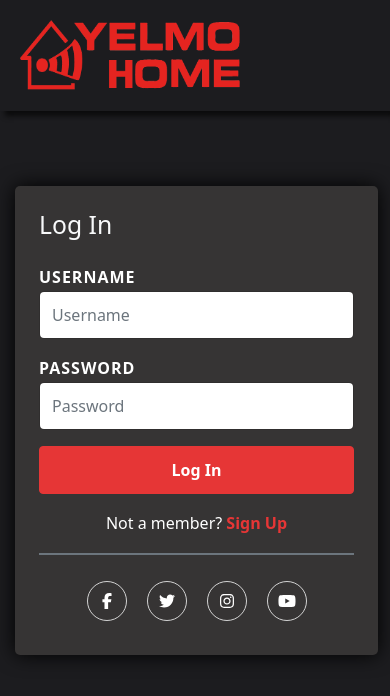
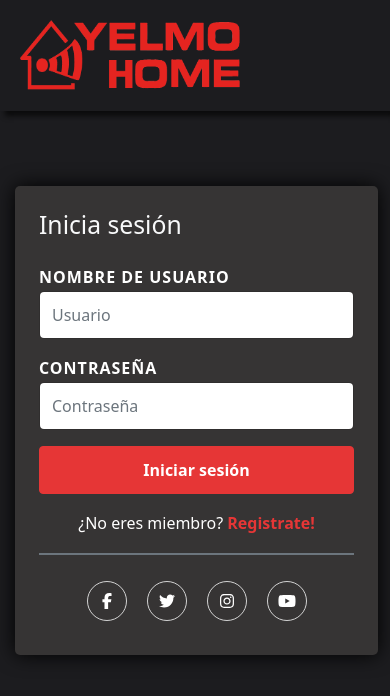
Before and after one commit to Regnierd/YelmoHome, an Angular app: page /login in a window 390 px wide. Shown: the top 696 px of the page. Built offline with nearby package versions, Linux system fonts and the light colour scheme; no server answers; grey boxes are pictures that could not be loaded.

Commit message:
u responsive

```diff
--- a/src/app/components/film-player/film-player.component.html
+++ b/src/app/components/film-player/film-player.component.html
@@ -2,7 +2,7 @@
 
 <div class="container-fluid contenedor" *ngIf="selectedFilm">
     <div class="row">
-        <div class="col-xs-12 col-lg-5 container-info-film">
+        <div class="col-xs-12 col-lg-6 container-info-film">
             <div class="card bg-transparent text-light border-0">
                 <div class="card-body">
                     <img src="{{selectedFilm.img}}" class="card-img-top" />
@@ -23,13 +23,13 @@
                 </div>
             </div>
         </div>
-        <div class="col-xs-12 col-lg-5 container-iframe">
+        <div class="col-xs-12 col-lg-6 container-iframe">
             <iframe [src]="urlFilm" frameBorder="0"
                 allow="accelerometer; autoplay; encrypted-media; gyroscope; picture-in-picture"
                 allowfullscreen>
             </iframe>
             <div *ngIf="edit==true" class="edit">
-                <a routerLink="/edit-film/{{selectedFilm.id_film}}" routerLinkActive="active">Edit Film</a>
+                <a routerLink="/edit-film/{{selectedFilm.id_film}}" routerLinkActive="active"><fa-icon [icon]="faPenToSquare" class="me-2"></fa-icon>Edit Film</a>
             </div>
         </div>
     </div>
--- a/src/app/components/film-player/film-player.component.ts
+++ b/src/app/components/film-player/film-player.component.ts
@@ -1,11 +1,10 @@
 import { Component, OnInit } from '@angular/core';
 import { DomSanitizer, SafeResourceUrl } from '@angular/platform-browser';
 import { ActivatedRoute, Router } from '@angular/router';
-import { Category } from 'src/app/data/category';
 import { Film } from 'src/app/data/pelicula';
 import { User } from 'src/app/data/user';
 import { ConnectionServerService } from 'src/app/services/connection-server.service';
-
+import { faPenToSquare } from '@fortawesome/free-regular-svg-icons';
 
 @Component({
   selector: 'app-film-player',
@@ -16,6 +15,7 @@ export class FilmPlayerComponent implements OnInit {
 
   constructor(public connectionServerService:ConnectionServerService, private route: ActivatedRoute, private domSanitizer: DomSanitizer, private router: Router) { }
 
+  faPenToSquare = faPenToSquare;
   selectedFilm: Film = this.connectionServerService.selectedFilm;
   urlFilm: SafeResourceUrl = this.domSanitizer.bypassSecurityTrustResourceUrl("");
   admin: User = JSON.parse(localStorage.getItem("user") || "{}") ;
--- a/src/app/components/film-player/film-player.module.ts
+++ b/src/app/components/film-player/film-player.module.ts
@@ -4,7 +4,7 @@ import { AppRoutingModule } from 'src/app/app-routing.module';
 import { FilmPlayerComponent } from './film-player.component';
 import { HeaderModule } from '../header/header.module';
 import { FooterModule } from '../footer/footer.module';
-
+import { FontAwesomeModule } from '@fortawesome/angular-fontawesome';
 
 @NgModule({
   declarations: [FilmPlayerComponent],
@@ -12,7 +12,8 @@ import { FooterModule } from '../footer/footer.module';
     CommonModule,
     AppRoutingModule,
     HeaderModule,
-    FooterModule
+    FooterModule,
+    FontAwesomeModule
   ],
   exports:[FilmPlayerComponent]
 })
--- a/src/app/components/header/header.component.html
+++ b/src/app/components/header/header.component.html
@@ -14,10 +14,6 @@
                     <a class="nav-link active" aria-current="page" routerLink="/home" routerLinkActive="active"> Home</a>
                 </li>
             </ul>
-            <form class="">
-                <input class="form-control me-2 search" type="search" placeholder="Buscar"
-                    aria-label="Search" disabled>
-            </form>
             <div class="nav-element">
                 <div class="account">
                     <a class="avatar">
--- a/src/app/components/home/home.component.html
+++ b/src/app/components/home/home.component.html
@@ -19,7 +19,7 @@
                 <div class="carousel-item active">
                     <div class="container-fluid">
                         <div class="row">
-                            <div class="col-sm-4 col-md-4 col-lg-4 col-xl-2 col-xs-1 mb-md-2 mb-2" *ngFor="let film of category.films | slice:0:6;">
+                            <div class="col-sm-4 col-md-4 col-lg-4 col-xl-2 col-xs-1 mb-2 mb-xl-0" *ngFor="let film of category.films | slice:0:6;">
                                 <div class="card border-0 bg-transparent">
                                     <img src="{{film.img}}" alt="" class="card-img-top">
                                     <div class="icon-play" routerLink="/player-film/{{film.id_film}}" routerLinkActive="active">
@@ -34,7 +34,7 @@
                 <div class="carousel-item">
                     <div class="container-fluid">
                         <div class="row">
-                            <div class="col-md-4 col-lg-4 col-xl-2 col-xs-1  mb-md-2 mb-2" *ngFor="let film of category.films | slice:6:12;">
+                            <div class="col-sm-4 col-md-4 col-lg-4 col-xl-2 col-xs-1 mb-2 mb-xl-0" *ngFor="let film of category.films | slice:6:12;">
                                 <div class="card border-0 bg-transparent">
                                     <img src="{{film.img}}" alt="" class="card-img-top" >
                                     <div class="icon-play" routerLink="/player-film/{{film.id_film}}" routerLinkActive="active">
--- a/src/app/components/login/login.component.html
+++ b/src/app/components/login/login.component.html
@@ -8,23 +8,23 @@
                 <div class="wrap d-md-flex">
                     <div class="img"></div>
                     <div class="login-wrap p-4 p-md-5">
-                        <h2 class="w-100 mb-4 text-light">Log In</h2>
+                        <h2 class="w-100 mb-4 text-light">Inicia sesión</h2>
                         <div class="sign-form">
                             <div class="form-group mb-3">
-                                <label for="name" class="label">Username</label>
-                                <input type="text" class="form-control" name="userName" placeholder="Username" required #name>
+                                <label for="name" class="label">Nombre de usuario</label>
+                                <input type="text" class="form-control" name="userName" placeholder="Usuario" required #name>
                             </div>
                             <div class="form-group mb-3">
-                                <label for="name" class="label">Password</label>
-                                <input type="password" class="form-control" name="pass" placeholder="Password" required #pass>
+                                <label for="name" class="label">Contraseña</label>
+                                <input type="password" class="form-control" name="pass" placeholder="Contraseña" required #pass>
                             </div>
                             <div class="form-group mb-3">
-                                <button (click)="login(name.value, pass.value)" class="form-control btn btn-primary rounded submit px-3" name="login" type="submit">Log In</button>
+                                <button (click)="login(name.value, pass.value)" class="form-control btn btn-primary rounded submit px-3" name="login" type="submit">Iniciar sesión</button>
                             </div>
                         </div>
                         <p class="text-center">
-                            Not a member?
-                            <a routerLink="/register" routerLinkActive="active" class="active">Sign Up</a>
+                            ¿No eres miembro?
+                            <a routerLink="/register" routerLinkActive="active" class="active">Registrate!</a>
                         </p>
                         <div class="border border-secondary"></div>
                         <div class="social-media d-flex justify-content-center mt-3">
--- a/src/app/components/login/login.component.scss
+++ b/src/app/components/login/login.component.scss
@@ -30,7 +30,7 @@ header{
             box-shadow: 0 0 20px black;
         }
         .img{
-            background: url("https://isquad.tv/wp-content/uploads/2018/08/Netflix-Background.jpg") no-repeat;
+            background: url("../../../assets//film-collage.jpg") no-repeat;
             background-size: cover;
             background-position: center center;
         }
--- a/src/app/components/register/register.component.html
+++ b/src/app/components/register/register.component.html
@@ -8,22 +8,22 @@
                 <div class="wrap d-md-flex">
                     <div class="img"></div>
                     <div class="login-wrap p-4 p-md-5">
-                        <h2 class="w-100 mb-4 text-light">Sign Up</h2>
-                        <form action="" method="post" class="sign-form">
+                        <h2 class="w-100 mb-4 text-light">Registrate</h2>
+                        <form method="post" id="form" class="sign-form">
                             <div class="form-group mb-3">
-                                <label for="name" class="label">Username</label>
-                                <input type="text" class="form-control" name="name" placeholder="Username" required #name>
+                                <label for="name" class="label">Nombre de usuario</label>
+                                <input type="text" pattern="[A-Za-z]{3,15}" title="Nombre de 3 letras como mínimo" autocomplete="off" class="form-control" id="name" name="name" placeholder="Usuario" required #name>
                             </div>
                             <div class="form-group mb-3">
-                                <label for="name" class="label">Password</label>
-                                <input type="password" class="form-control" name="password" placeholder="Password" required #password>
+                                <label for="name" class="label">Contraseña</label>
+                                <input type="password" id="password" pattern="(?=.*\d)(?=.*[a-z])(?=.*[A-Z]).{8,}" title="Debe de contener como mínimo 1 número, 1 letra mayúscula y letras minúsculas, con un total de 8 carácteres o más" autocomplete="off" class="form-control" name="password" placeholder="Contraseña" required #password>
                             </div>
                             <div class="form-group mb-3">
-                                <label for="name" class="label">Email</label>
-                                <input type="email" class="form-control" name="email" placeholder="Email" required #email>
+                                <label for="name" class="label">Correo electrónico</label>
+                                <input type="email" id="email" pattern="[a-z0-9._%+-]+@[a-z0-9.-]+\.[a-z]{2,4}$" title="example@example.domain" autocomplete="off" class="form-control" name="email" placeholder="Correo electrónico" required #email>
                             </div>
                             <div class="form-group mb-3 py-2">
-                                <button (click)="register(name.value, password.value, email.value)" class="form-control btn btn-primary rounded submit px-3" type="submit" name="registrar">Sign Up</button>
+                                <button type="button" class="form-control btn btn-primary rounded px-3" (click)="register(name.value, password.value, email.value)">Registrar</button>
                             </div>
                         </form>
                         <div class="border border-secondary"></div>
--- a/src/app/components/register/register.component.scss
+++ b/src/app/components/register/register.component.scss
@@ -33,7 +33,7 @@ header{
         }
 
         .img{
-            background: url("https://isquad.tv/wp-content/uploads/2018/08/Netflix-Background.jpg") no-repeat;
+            background: url("../../../assets//film-collage.jpg") no-repeat;
             background-size: cover;
             background-position: center center;
             width: 40%;
```
Also changed, not shown: src/app/components/film-player/film-player.component.scss (+21 -30 lines), src/app/components/home/home.component.scss (+29 -11 lines), src/app/components/register/register.component.ts (+12 -1 lines), src/assets/film-collage.jpg (added).
